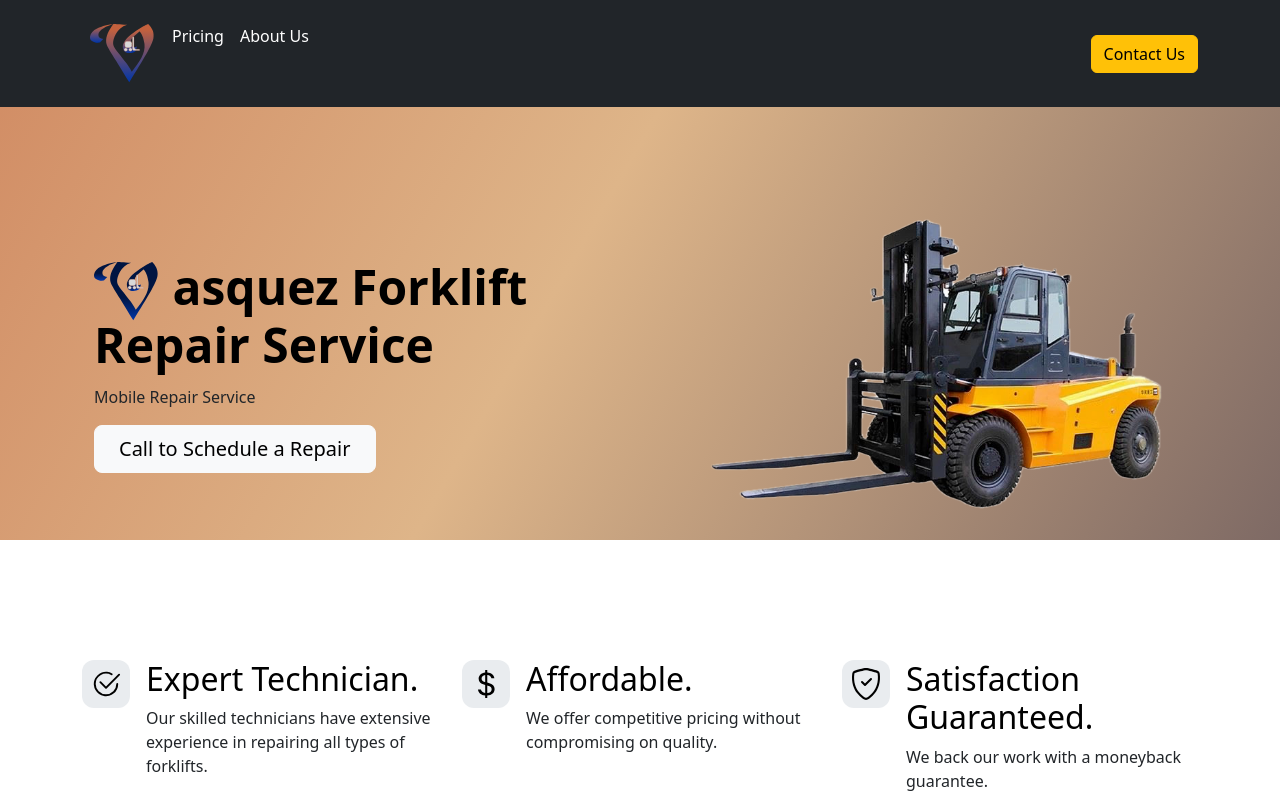
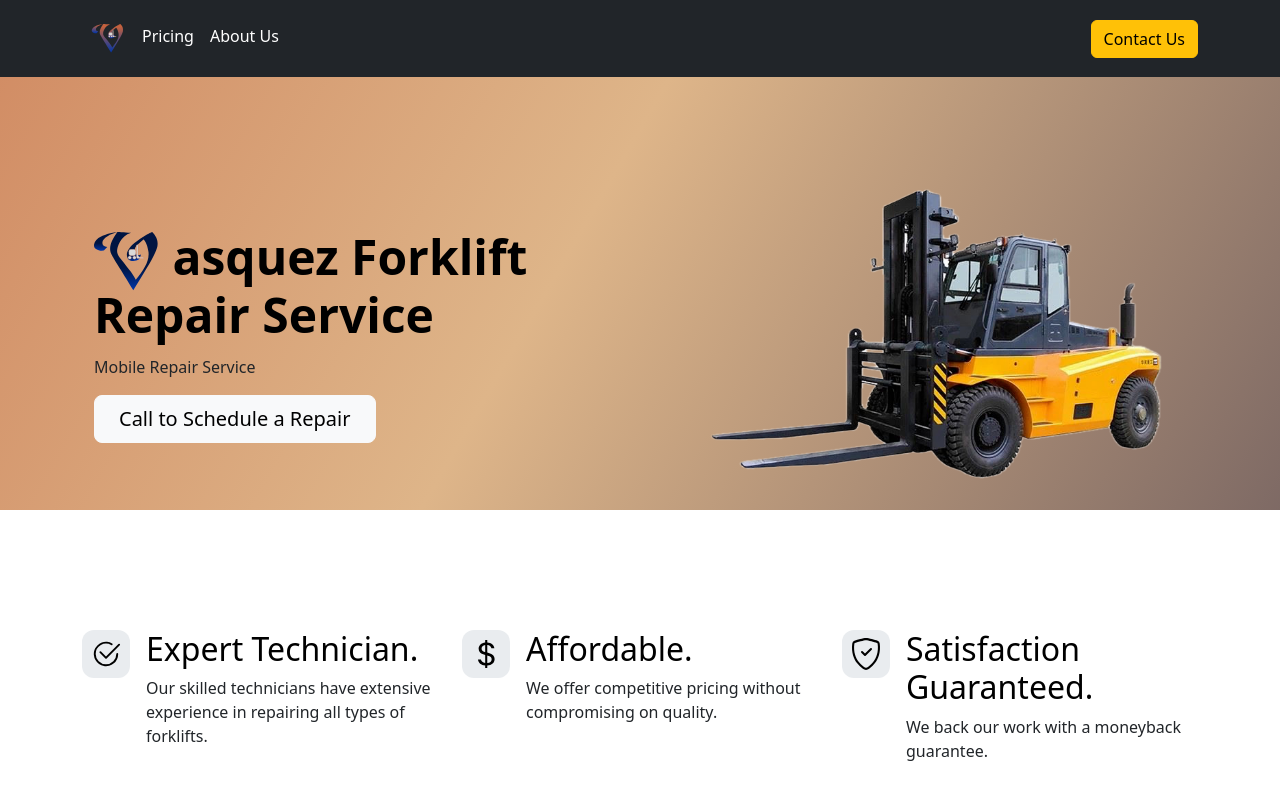
Before and after one commit to webdesignpm/vasquezforkliftrepair, a plain HTML site: page index.html in a window 1280 px wide. Shown: the top 812 px of the page. Drawn offline with nearby package versions, Linux system fonts and the light colour scheme.

Commit message:
Update index.html

```diff
--- a/index.html
+++ b/index.html
@@ -22,7 +22,7 @@
           </a>
 
           <ul class="nav col-12 col-lg-auto me-lg-auto mb-2 justify-content-center mb-md-0">
-            <li><a href="#" class="nav-link px-2 text-secondary"><svg width="66" height="59" viewBox="0 0 66 59" fill="none" xmlns="http://www.w3.org/2000/svg">
+            <li><a href="#" class="nav-link px-2 text-secondary"><svg width="36" height="29" viewBox="0 0 66 59" fill="none" xmlns="http://www.w3.org/2000/svg">
               <path d="M58.1784 0.00158003C51.6713 2.62869 40.096 10.563 36.5014 14.7092C32.4919 19.6638 32.5756 22.0902 33.1219 24.6421C33.71 27.3889 35.4311 28.1976 37.7631 28.9511C40.7236 29.2017 42.4499 28.862 45.4035 27.132L47.0741 22.4455C43.3311 23.7768 41.0179 22.7066 40.6292 18.5169C40.8656 15.6077 41.3793 15.3705 42.8669 13.2213L58.1784 0.00158003Z" fill="url(#paint0_linear_10_2)"/>
               <path d="M58.1783 0.00160988L48.4727 6.02579C52.2601 10.3042 53.4788 13.4665 54.4969 20.0822C55.5009 29.4532 49.6441 37.9038 41.7792 47.6931C37.6036 39.685 32.7429 35.1427 29.2288 30.1225C23.1625 22.8404 23.1209 21.0862 23.1209 18.5761C23.1209 16.0661 26.2167 3.85039 37.0937 0.838302C28.3084 0.252617 26.8861 0.168948 23.372 0.0016098C18.3152 7.06147 15.8209 12.3961 16.1764 17.9068C16.5111 23.0943 21.9634 29.095 39.2691 58.2354C54.471 33.8091 61.6413 21.8359 63.3658 14.56C64.4535 7.86649 62.0643 4.15782 58.1783 0.00160988Z" fill="url(#paint1_linear_10_2)"/>
               <path d="M43.9546 22.4668V13.4723C43.9546 13.0564 43.6175 12.7193 43.2016 12.7193C42.7857 12.7193 42.4485 13.0564 42.4485 13.4723V24.935C42.4485 25.7668 43.1228 26.441 43.9546 26.441H49.1839C49.4843 26.441 49.7278 26.1976 49.7278 25.8972C49.7278 25.5968 49.4843 25.3533 49.1839 25.3533H46.8412C45.247 25.3533 43.9546 24.061 43.9546 22.4668Z" fill="#D9D9D9" stroke="#C4613D" stroke-width="0.25"/>
```
